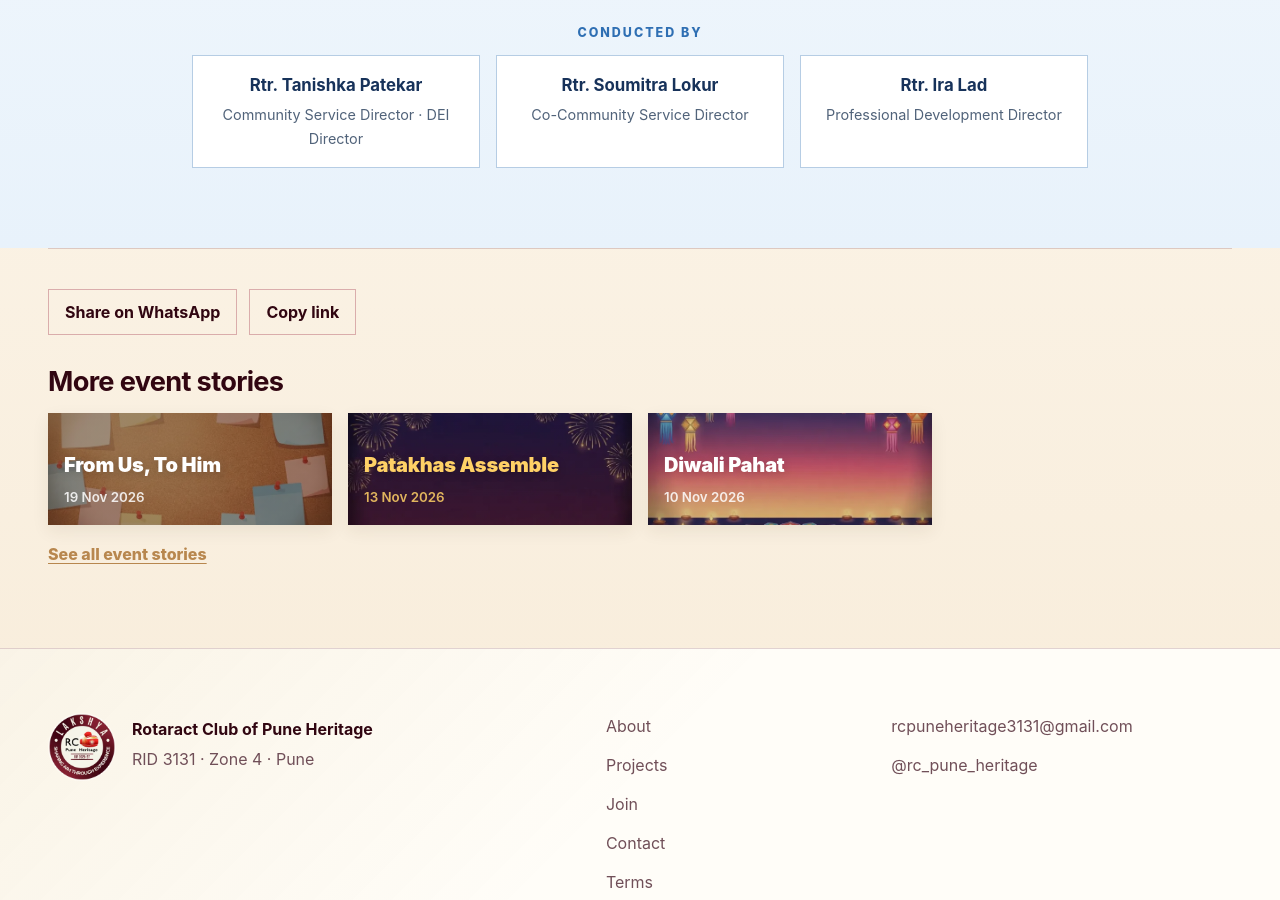
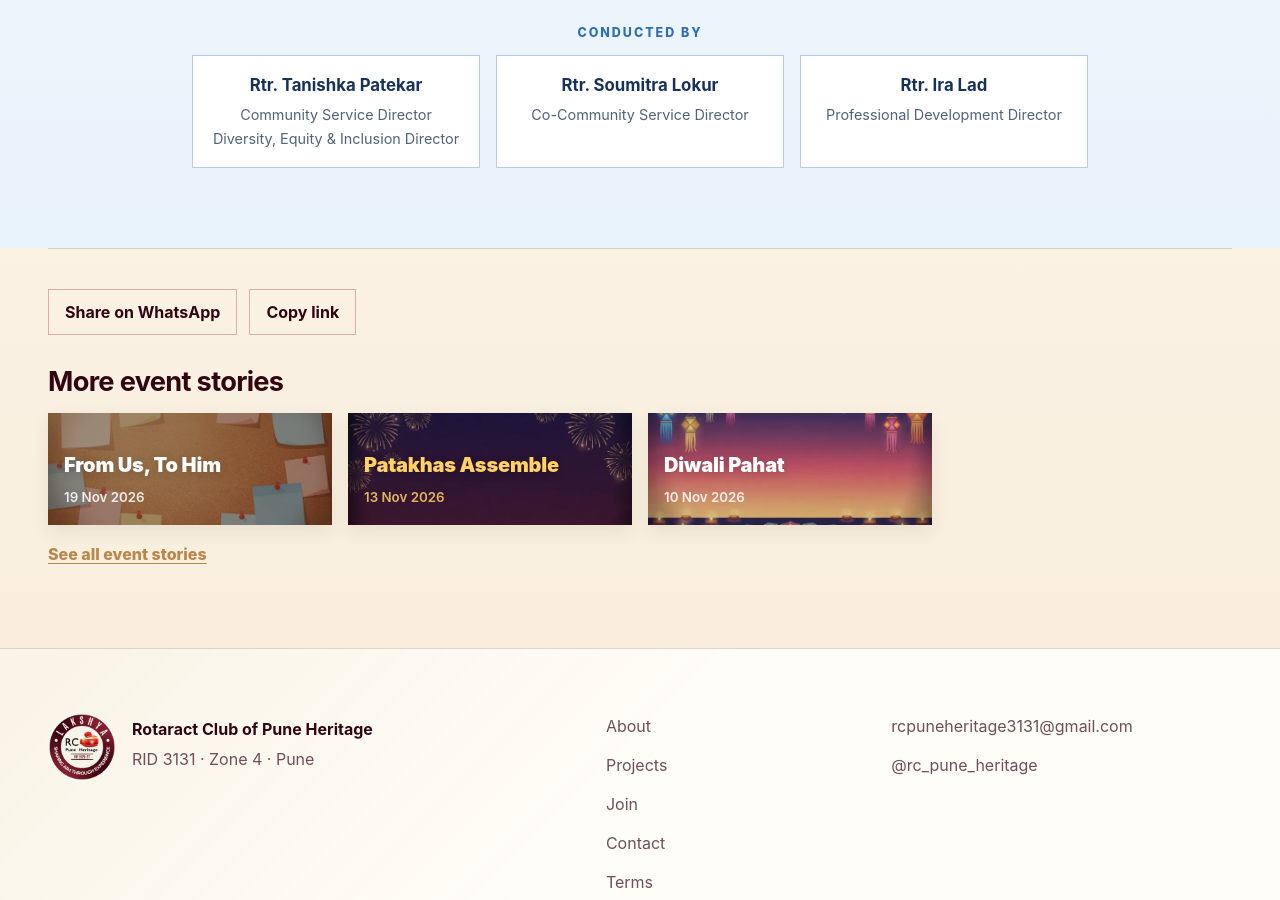
Before and after one commit to Shubham888999/rcph-website, a React (Vite) app: page /events/concord-2026 in a window 1280 px wide. Shown: the part 2900-3800 px from the top of the page. Built offline with nearby package versions, Linux system fonts and the light colour scheme; no server answers.

Commit message:
Event pages: second roles on their own line, DEI written in full
Co-Authored-By: Claude Opus 5.5 <noreply@anthropic.com>
Claude-Session: https://claude.ai/code/session_01MnyBkAinVVgy9LWa1NvRKa

```diff
--- a/src/features/event-stories/clubOfficers.js
+++ b/src/features/event-stories/clubOfficers.js
@@ -1,16 +1,16 @@
 import { getEventStory } from "./eventStories.js";
 
 // This year's board (RIY 2026-27), as shown in Admin > Leadership directory.
-// Change a title here and every event page updates.
+// Change a title here and every event page updates. Someone with two roles gets one per line (\n).
 export const clubOfficers = Object.freeze({
   harshal: { name: "Rtr. Harshal Nikam", role: "Club Service Director" },
   shivani: { name: "Rtr. Shivani Kulkarni", role: "Co-Club Service Director" },
-  tanishka: { name: "Rtr. Tanishka Patekar", role: "Community Service Director · DEI Director" },
+  tanishka: { name: "Rtr. Tanishka Patekar", role: "Community Service Director\nDiversity, Equity & Inclusion Director" },
   soumitra: { name: "Rtr. Soumitra Lokur", role: "Co-Community Service Director" },
   aarya: { name: "Rtr. Aarya Godbole", role: "International Service Director" },
-  yashali: { name: "Rtr. Yashali Shirodkar", role: "Public Relations Officer · Co-International Service Director" },
+  yashali: { name: "Rtr. Yashali Shirodkar", role: "Public Relations Officer\nCo-International Service Director" },
   ira: { name: "Rtr. Ira Lad", role: "Professional Development Director" },
-  aneesh: { name: "Rtr. Aneesh Ladkat", role: "Immediate Past President · Rotary Rotaract Relations Officer" },
+  aneesh: { name: "Rtr. Aneesh Ladkat", role: "Immediate Past President\nRotary Rotaract Relations Officer" },
 });
 
 // Directors and co-directors of each avenue, using the avenue codes from BOD Tools.
--- a/src/styles/components/event-stories.css
+++ b/src/styles/components/event-stories.css
@@ -260,3 +260,6 @@
 /* Titles on AI cover images: a soft shadow keeps them readable on any background */
 .event-stories-card__title,
 .event-story-more ul a span { text-shadow: 0 2px 10px rgba(0, 0, 0, 0.18); }
+
+/* Organisers with two roles show each role on its own line */
+.event-story-body [class$="-credits"] li span { white-space: pre-line; }
```
